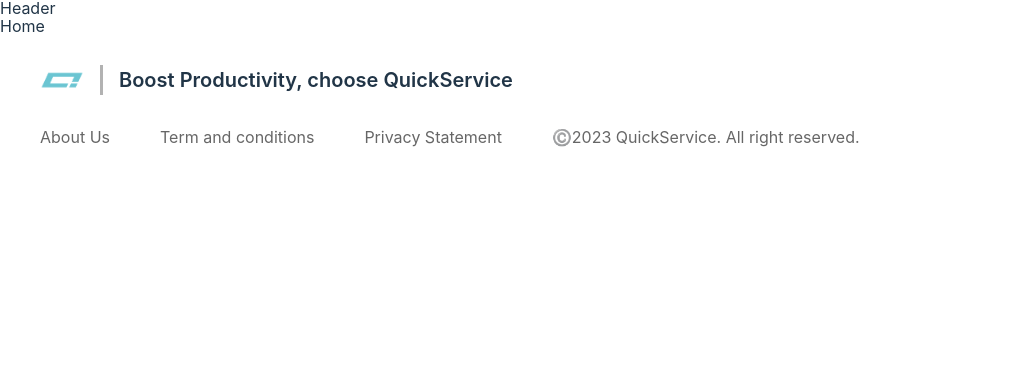
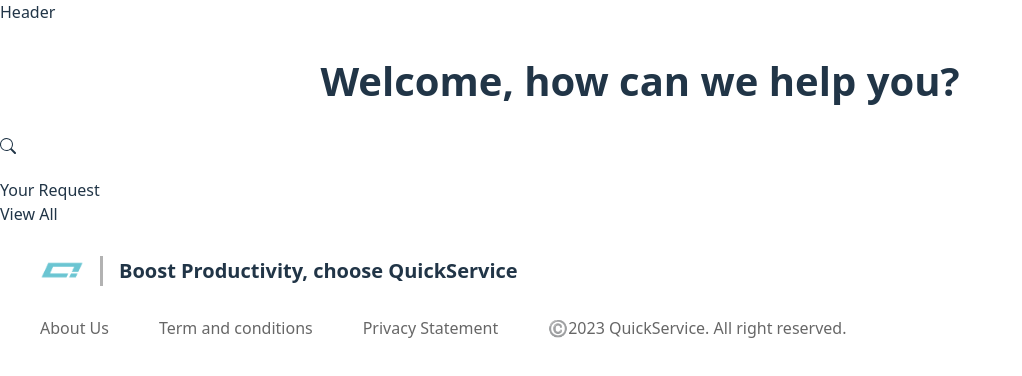
Before and after one commit to iamduscminh/ISMS-Project, a React (Vite) app in the folder ReactApp/isms-app/: page / in a window 1280 px wide. Shown: the top 376 px of the page, without its empty margins (0-1022 px from the left). Built offline with nearby package versions, Linux system fonts and the light colour scheme.

Commit message:
commit code

```diff
--- a/ReactApp/isms-app/src/components/GlobalStyles/GlobalStyle.scss
+++ b/ReactApp/isms-app/src/components/GlobalStyles/GlobalStyle.scss
@@ -11,13 +11,12 @@
   --sec-color: #1e43c5;
   --thrd-color: #0436c5;
 
-  font-family: Inter, system-ui, Avenir, Helvetica, Arial, sans-serif;
-  line-height: 1.5;
-  font-weight: 400;
+  // font-family: Inter, system-ui, Avenir, Helvetica, Arial, sans-serif;
+  // line-height: 1.5;
+  // font-weight: 400;
 
-  color-scheme: light dark;
-  color: rgba(255, 255, 255, 0.87);
-  background-color: #242424;
+  //color: rgba(207, 63, 63, 0.87);
+  background-color: rgb(122, 122, 122);
 
   font-synthesis: none;
   text-rendering: optimizeLegibility;
@@ -26,10 +25,10 @@
   -webkit-text-size-adjust: 100%;
 }
 
-h1 {
-  font-size: 3.2em;
-  line-height: 1.1;
-}
+// h1 {
+//   font-size: 3.2em;
+//   line-height: 1.1;
+// }
 
 button {
   border-radius: 8px;
--- /dev/null
+++ b/ReactApp/isms-app/src/pages/Home/Home.module.scss
@@ -0,0 +1,15 @@
+.home-container {
+}
+
+.home-top-section {
+  h1 {
+    display: block;
+    font-size: 2.5em;
+    margin-top: 0.67em;
+    margin-bottom: 0.67em;
+    margin-left: 0;
+    margin-right: 0;
+    font-weight: bold;
+    text-align: center;
+  }
+}
--- a/ReactApp/isms-app/src/pages/Home/index.jsx
+++ b/ReactApp/isms-app/src/pages/Home/index.jsx
@@ -1,5 +1,45 @@
+import React from "react";
+import classNames from "classnames/bind";
+import styles from "./Home.module.scss";
+import { BsSearch } from "react-icons/bs";
+const cx = classNames.bind(styles);
+
 function Home() {
-  return <h1>Home</h1>;
+  return (
+    <div className={cx("home-container")}>
+      <div className={cx("home-top-section")}>
+        <h1>Welcome, how can we help you?</h1>
+        <div className={cx("home-top-search")}>
+          <div className="top-search-container">
+            <BsSearch />
+            <input type="search" name="search-all" id="home_top_search" />
+          </div>
+        </div>
+      </div>
+      <div className={cx("home-mid-section")}>
+        <div className={cx("home-mid-content")}>
+          <a href="#" className={cx("card-item")}>
+            <div className={cx("card-item-text")}>
+              <h3></h3>
+              <p></p>
+            </div>
+          </a>
+        </div>
+      </div>
+      <div className={cx("home-bottom-section")}>
+        <div className={cx("home-bottom-content")}>
+          <h4>Your Request</h4>
+          <div className="top-requests">
+            <div className="top-request-item">
+              <div className="request-content"></div>
+              <div className="request-status"></div>
+            </div>
+          </div>
+          <a href="#">View All</a>
+        </div>
+      </div>
+    </div>
+  );
 }
 
 export default Home;
```
